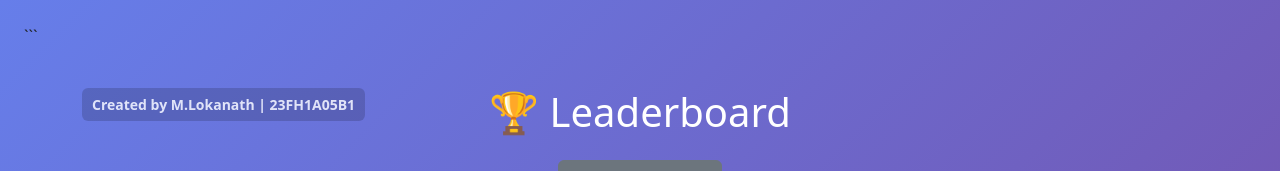
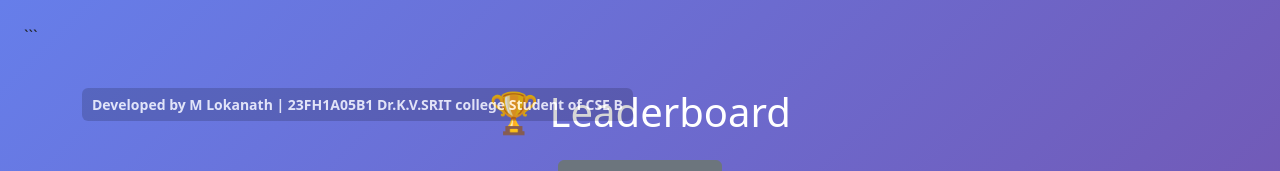
Before and after one commit to loki7995/mini-leaderboard-system, a React (Create React App) app in the folder leaderboard-frontend/: page / in a window 1280 px wide. Shown: the top 171 px of the page. Built offline with nearby package versions, Linux system fonts and the light colour scheme; no server answers.

Commit message:
added the header water marker edited

```diff
--- a/leaderboard-frontend/src/App.js
+++ b/leaderboard-frontend/src/App.js
@@ -96,7 +96,8 @@ function App() {
               borderRadius: "6px",
             }}
           >
-            Created by M.Lokanath | 23FH1A05B1
+            Developed by M Lokanath | 23FH1A05B1 Dr.K.V.SRIT college Student of
+            CSE B
           </div>
 
           <h1 className="text-center mb-4">🏆 Leaderboard</h1>
```
